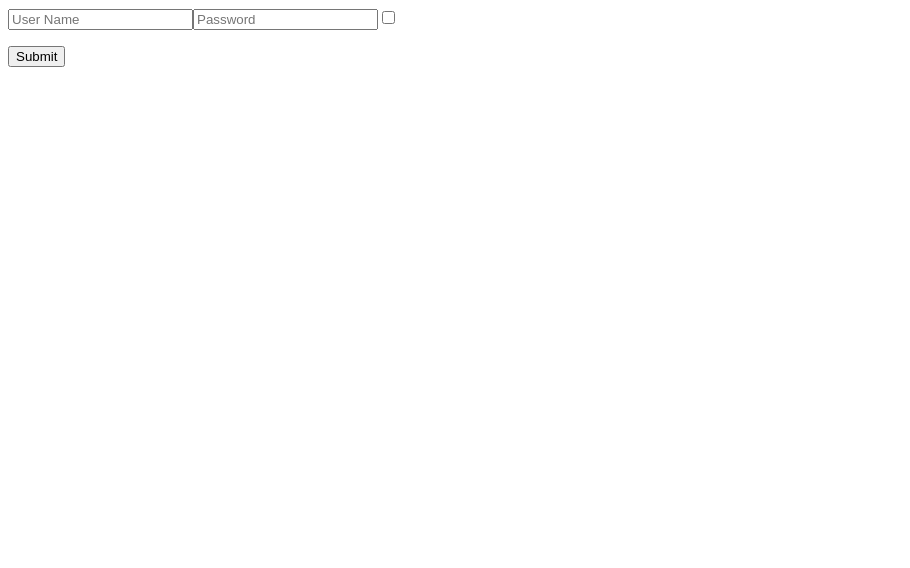
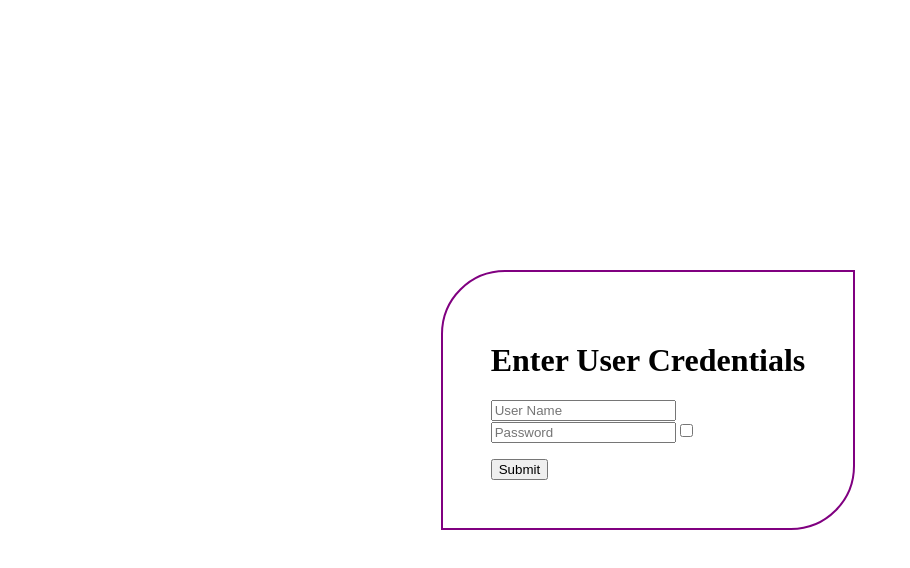
Before and after one commit to Justinsamuel7/New_loginPage_React, a React (Create React App) app: page / in a window 1280 px wide. Shown: the top 568 px of the page, without its empty margins (0-910 px from the left). Built offline with nearby package versions, Linux system fonts and the light colour scheme.

Commit message:
3 files modified

```diff
--- a/src/CheckLogin.js
+++ b/src/CheckLogin.js
@@ -68,7 +68,8 @@ export default function CheckLogin() {
 
   const loginform = () => {
     return (
-      <form onSubmit={check}>
+      <form onSubmit={check} id="form">
+        <h1>Enter User Credentials</h1>
         <input
           placeholder="User Name"
           type="text"
@@ -76,6 +77,7 @@ export default function CheckLogin() {
           name="username"
           onChange={collectInputs}
         />
+        <br/>
         <input
           placeholder="Password"
           type={showpass ? 'text' : 'password'}
@@ -91,5 +93,5 @@ export default function CheckLogin() {
     );
   };
 
-  return <>{isLogin ? <HomePage /> : loginform()}</>;
+  return <div id="formContainer">{isLogin ? <HomePage /> : loginform()}</div>;
 }
--- a/src/HomePage.js
+++ b/src/HomePage.js
@@ -1,49 +1,44 @@
-import React,{useState} from 'react';
+import React, { useState } from 'react';
 import './style.css';
-import Timer from "./Timer"
-import CurrentTime from "./CurrentTime"
-import ToDoList from "./ToDoList"
-import Api from "./Api"
-
+import Timer from './Timer';
+import CurrentTime from './CurrentTime';
+import ToDoList from './ToDoList';
+import Api from './Api';
 
 export default function HomePage() {
+  const [page, setPage] = useState(1);
 
-  const [page, setPage]=useState(1)
+  const changePage = (num) => {
+    setPage(num);
+  };
 
-  const changePage = (num)=>{
-    setPage(num)
-  }
-
-  const subComponent =()=>{
-    if(page==1)
-    {
-      return <Timer/>
-    }else if(page==2)
-    {
-      return <CurrentTime/>
-    }else if(page==3)
-    {
-      return <ToDoList/>
-    }else if(page==4)
-    {
-      return <Api/>
+  const subComponent = () => {
+    if (page == 1) {
+      return <Timer />;
+    } else if (page == 2) {
+      return <CurrentTime />;
+    } else if (page == 3) {
+      return <ToDoList />;
+    } else if (page == 4) {
+      return <Api />;
+    }else if (page == 5) {
+      localStorage.clear()
+      window.location.reload();
     }
-  }
-
-
+  };
 
   return (
     <div>
       <h1 id="homepageheading">Home Page</h1>
       <div id="nav">
-        <button onClick={()=>changePage(1)}>Timer</button>
-        <button onClick={()=>changePage(2)}>Current Time</button>
-        <button onClick={()=>changePage(3)}>To-Do List</button>
-        <button onClick={()=>changePage(4)}>Api Call</button>
+        <button onClick={() => changePage(1)}>Timer</button>
+        <button onClick={() => changePage(2)}>Current Time</button>
+        <button onClick={() => changePage(3)}>To-Do List</button>
+        <button onClick={() => changePage(4)}>Api Call</button>
+        <button onClick={() => changePage(5)}>Api Call</button>
+
       </div>
-      <div id="subComponent">
-      {subComponent()}
-      </div>
+      <div id="subComponent">{subComponent()}</div>
     </div>
-  )
+  );
 }
--- a/src/style.css
+++ b/src/style.css
@@ -1,3 +1,18 @@
+#form{
+  border: 2px solid purple;
+  border-radius: 4rem 0 4rem 0;
+  padding: 3rem;
+  flex-direction: column;
+  align-items: center;
+}
+#formContainer{
+  display: flex;
+  justify-content: center;
+  align-items: center;
+  width: 100vw;
+  height: 100vh;
+}
+
 #homepageheading{
   text-align: center;
   color: purple;
```
